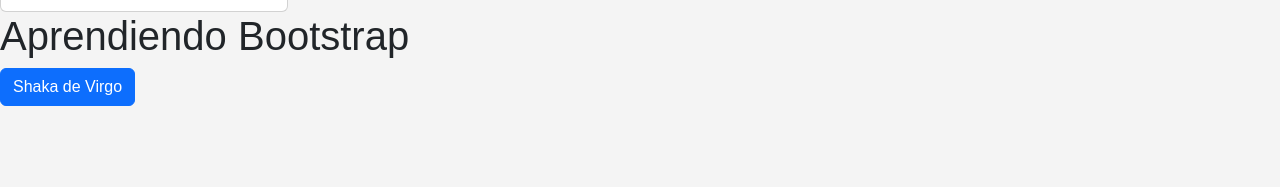
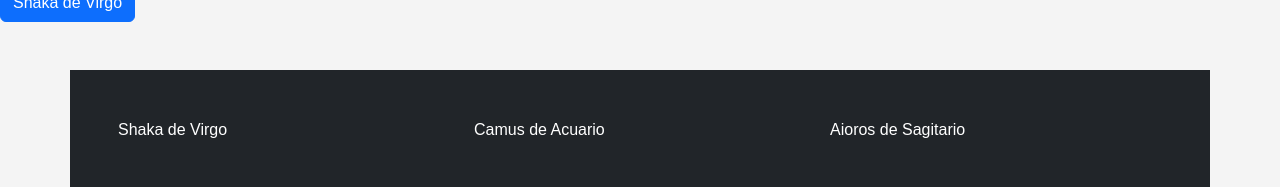
Before and after one commit to rubenevivancos/BazarUniversal2.0, a React (Create React App) app in the folder client/: page / in a window 1280 px wide. Shown: the part 764-951 px from the top of the page. Before the commit the page ends 870 px from the top, so only its background shows below. Built offline with nearby package versions, Linux system fonts and the light colour scheme.

Commit message:
Probando un footer

```diff
--- a/client/src/Components/HomeWithSearchBox/homeWithSearchBox.js
+++ b/client/src/Components/HomeWithSearchBox/homeWithSearchBox.js
@@ -62,21 +62,21 @@
             <div className="container text-center">
                 <div className="row">
                     <div className="col">
-                    1 of 2
+                        1 of 2
                     </div>
                     <div className="col">
-                    2 of 2
+                        2 of 2
                     </div>
                 </div>
                 <div className="row">
                     <div className="col">
-                    1 of 3
+                        1 of 3
                     </div>
                     <div className="col">
-                    2 of 3
+                        2 of 3
                     </div>
                     <div className="col">
-                    3 of 3
+                        3 of 3
                     </div>
                 </div>
             </div>
@@ -130,6 +130,19 @@
             <button type="button" className="btn btn-primary">Shaka de Virgo</button>
 
 
+            {/* FOOTER INICIO */}
+            <section>
+                <div className="container bg-dark mt-5 p-5 text-white">
+                    <div className="row">
+                        <div className="col">Shaka de Virgo</div>
+                        <div className="col">Camus de Acuario</div>
+                        <div className="col">Aioros de Sagitario</div>
+                    </div>
+                </div>
+            </section>
+            {/* FOOTER FIN */}
+
+
         </div>
         /*
         <div className="container">
```
